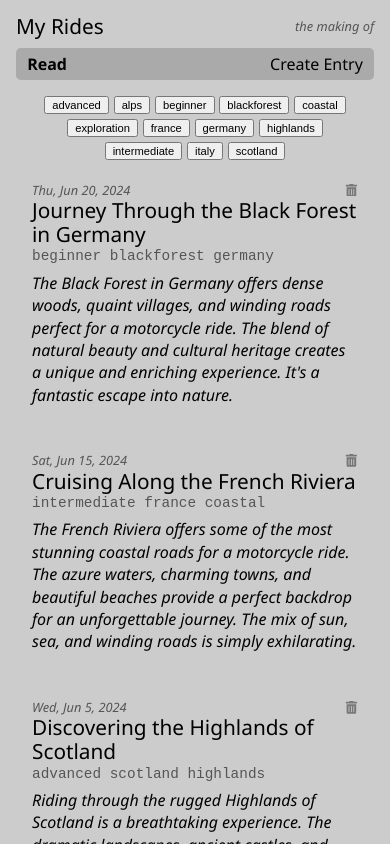
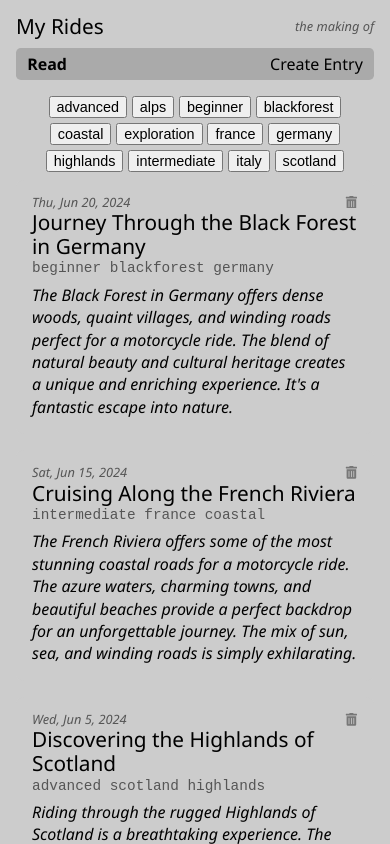
Before and after one commit to edwardtanguay/coding-challenge-react-blogsite-calimoto, a React (Vite) app: page /blog in a window 390 px wide. Shown: the top 844 px of the page. Built offline with nearby package versions, Linux system fonts and the light colour scheme.

Commit message:
larger buttons, cell phone test

```diff
--- a/src/styles/index.scss
+++ b/src/styles/index.scss
@@ -24,7 +24,7 @@ body {
 			margin: 1rem 1rem .5rem 1rem;
 
 			button {
-				font-size: .7rem;
+				font-size: .9rem;
 			}
 		}
 
```
